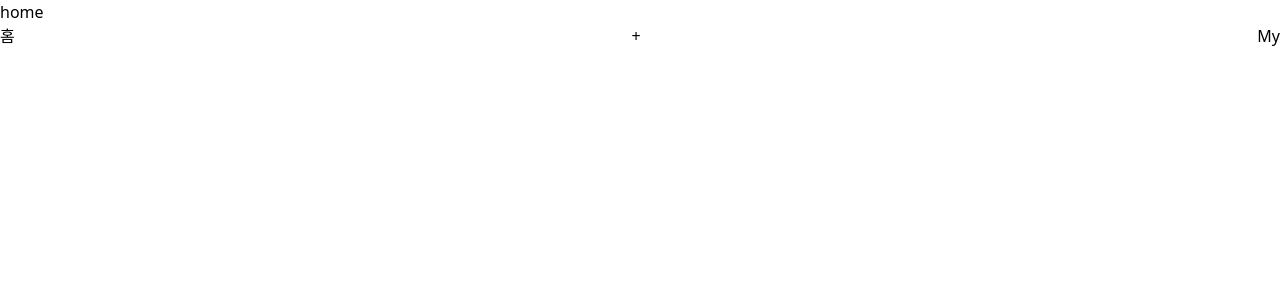
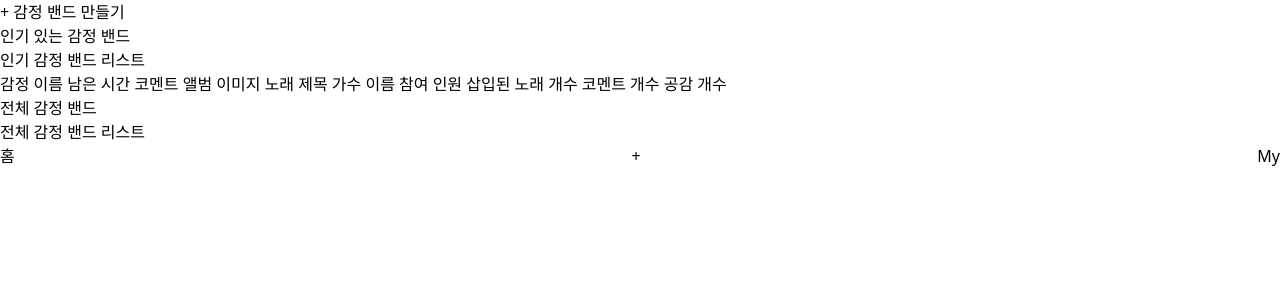
Before and after one commit to qkrxogmla/kummit-Frontend, a React (Vite) app: page /home in a window 1280 px wide. Shown: the top 300 px of the page. Built offline with nearby package versions, Linux system fonts and the light colour scheme.

Commit message:
design: 홈 ui 요소 생성

```diff
--- a/src/pages/Home/HomePage.tsx
+++ b/src/pages/Home/HomePage.tsx
@@ -2,10 +2,35 @@ import BottomBar from "../../components/BottomBar"
 
 const HomePage = () => {
 
-
     return (
         <div>
-            home
+            <div>
+                + 감정 밴드 만들기
+            </div>
+            <div>
+                인기 있는 감정 밴드
+                <div>
+                    인기 감정 밴드 리스트
+                    <div>
+                        감정 이름
+                        남은 시간
+                        코멘트
+                        앨범 이미지
+                        노래 제목
+                        가수 이름
+                        참여 인원
+                        삽입된 노래 개수
+                        코멘트 개수
+                        공감 개수
+                    </div>
+                </div>
+            </div>
+            <div>
+                전체 감정 밴드
+                <div>
+                    전체 감정 밴드 리스트
+                </div>
+            </div>
             <BottomBar />
         </div>
     )
```
